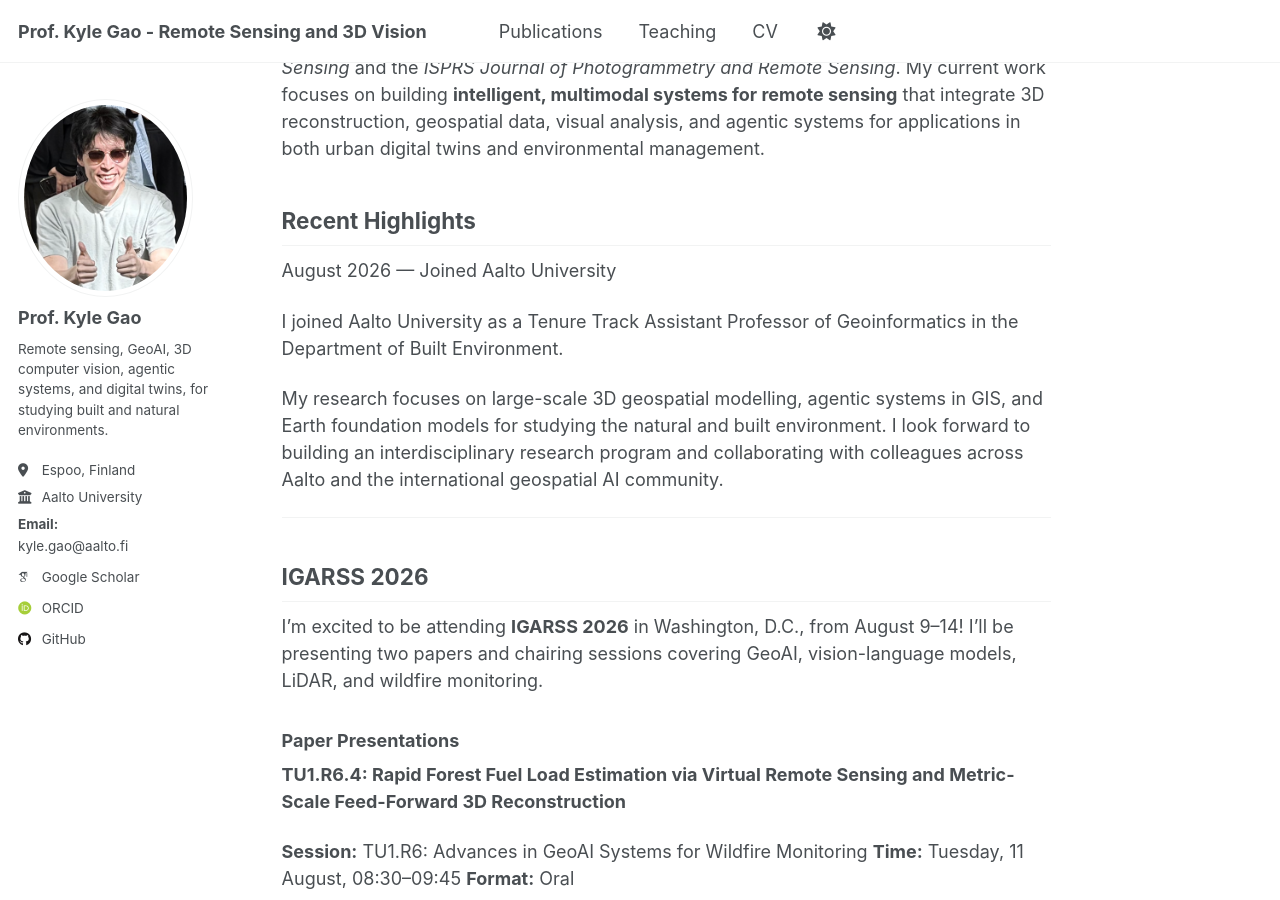
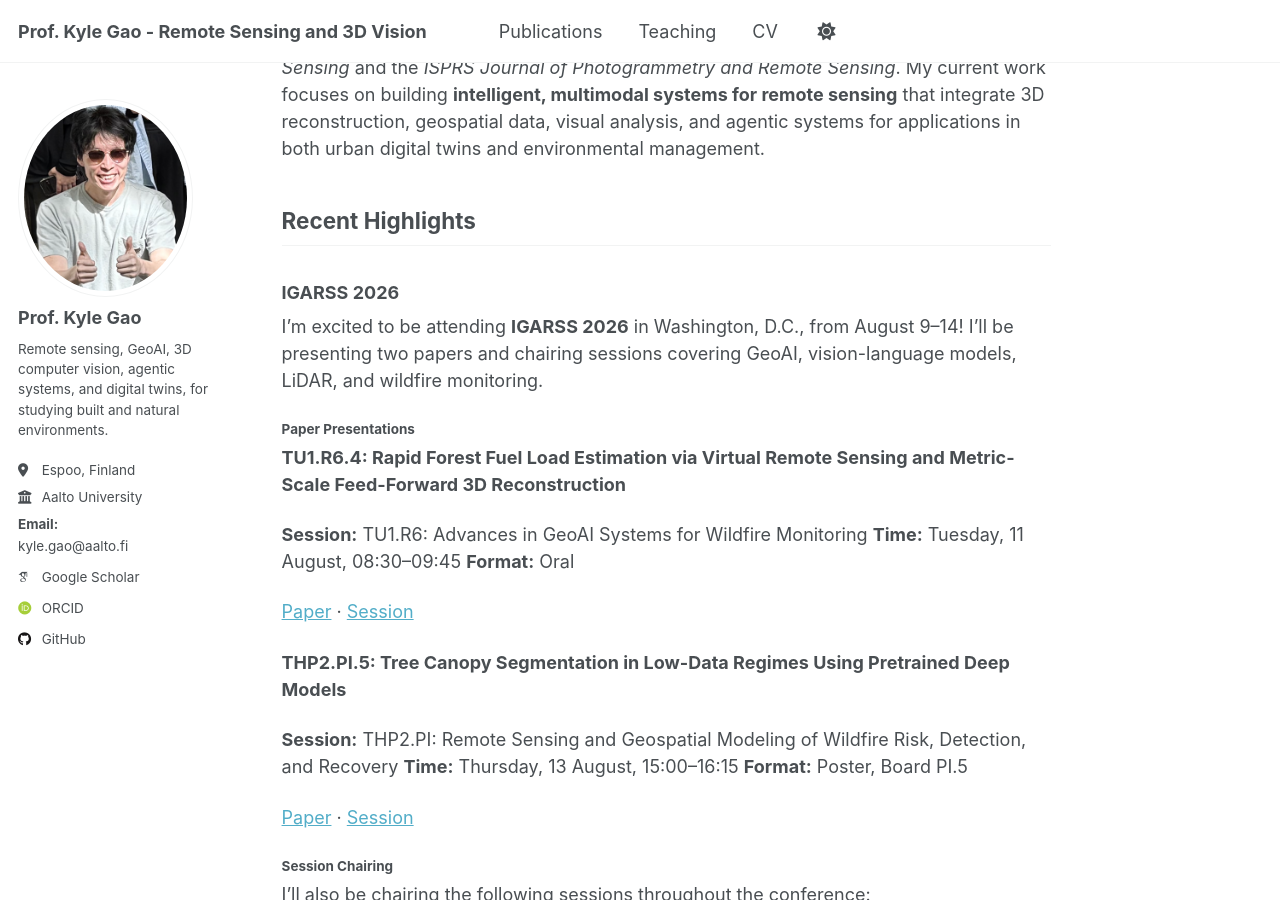
Before and after one commit to kyle-gao/kyle-gao.github.io, a Jekyll site: the page built from _pages/about.md, in a window 1280 px wide and 900 px high, scrolled down 604 px. Built offline with Jekyll 4.4.1, drawn with Linux system fonts in a browser that asks for light colours; some web fonts are replaced; a script that is not in the unit is left out; some of the changed text lies outside the part shown.

Commit message:
Revise about page with recent achievements and role
Updated the about page to include recent highlights and new position at Aalto University.

```diff
--- a/_pages/about.md
+++ b/_pages/about.md
@@ -19,19 +19,11 @@ I’ve authored and co-authored over **fourty nine peer-reviewed papers (nine fi
 My current work focuses on building **intelligent, multimodal systems for remote sensing** that integrate 3D reconstruction, geospatial data, visual analysis, and agentic systems for applications in both urban digital twins and environmental management.
 
 ## Recent Highlights
-
-August 2026 — Joined Aalto University
-
-I joined Aalto University as a Tenure Track Assistant Professor of Geoinformatics in the Department of Built Environment.
-
-My research focuses on large-scale 3D geospatial modelling, agentic systems in GIS, and Earth foundation models for studying the natural and built environment. I look forward to building an interdisciplinary research program and collaborating with colleagues across Aalto and the international geospatial AI community.
-
----
-## IGARSS 2026
+### IGARSS 2026
 
 I’m excited to be attending **IGARSS 2026** in Washington, D.C., from August 9–14! I’ll be presenting two papers and chairing sessions covering GeoAI, vision-language models, LiDAR, and wildfire monitoring.
 
-### Paper Presentations
+#### Paper Presentations
 
 **TU1.R6.4: Rapid Forest Fuel Load Estimation via Virtual Remote Sensing and Metric-Scale Feed-Forward 3D Reconstruction**
 
@@ -49,7 +41,7 @@ I’m excited to be attending **IGARSS 2026** in Washington, D.C., from August 9
 
 [Paper](https://2026.ieeeigarss.org/view_paper.php?PaperNum=2993&SessionID=1708) · [Session](https://2026.ieeeigarss.org/view_session.php?SessionID=1708)
 
-### Session Chairing
+#### Session Chairing
 
 I’ll also be chairing the following sessions throughout the conference:
 
@@ -79,6 +71,13 @@ Thursday, 13 August, 15:00–16:15 · Poster · Columbia, Poster Area I
 [Session](https://2026.ieeeigarss.org/view_session.php?SessionID=1708)
 
 Looking forward to an exciting week of research, discussions, and collaborations across **remote sensing, photogrammetry, computer vision, and GeoAI**. See you at IGARSS 2026!
+---
+###August 2026 — Joined Aalto University
+
+I joined Aalto University as a Tenure Track Assistant Professor of Geoinformatics in the Department of Built Environment.
+
+My research focuses on large-scale 3D geospatial modelling, agentic systems in GIS, and Earth foundation models for studying the natural and built environment. I look forward to building an interdisciplinary research program and collaborating with colleagues across Aalto and the international geospatial AI community.
+
 ---
 
 July 2026 — Visiting Scholar at the University of Cambridge
```
